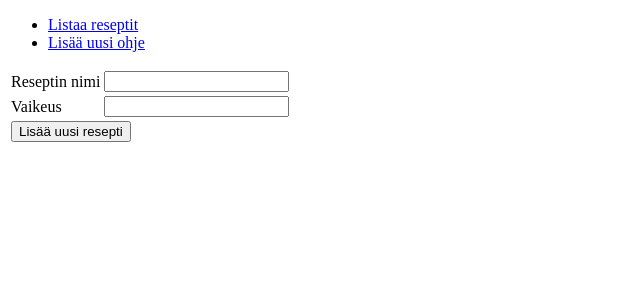
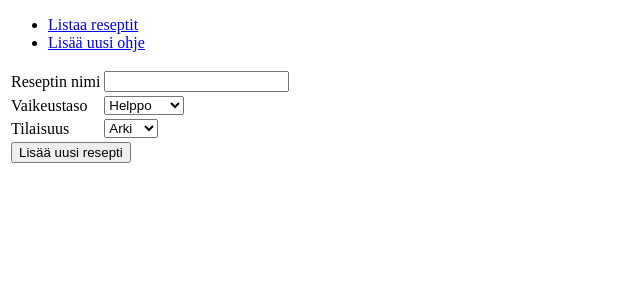
Before and after one commit to IidaHamalainen/elektroninen-kokkikirja, a Flask app: page /recipes/new/ in a window 1280 px wide. Shown: the top 300 px of the page, without its empty margins (0-640 px from the left). Run offline with Flask 2, Linux system fonts and the light colour scheme.

Commit message:
valikot vaikeustasoon ja tilanteeseen

```diff
--- a/application/recipes/forms.py
+++ b/application/recipes/forms.py
@@ -1,9 +1,11 @@
 from flask_wtf import FlaskForm
 from wtforms import StringField
+from wtforms import SelectField
 
 class RecipeForm(FlaskForm):
     name = StringField("Reseptin nimi")
-    difficult = StringField("Vaikeus")
+    difficult = SelectField(u'Vaikeustaso', choices=[('Helppo','Helppo'),('Keskitaso','Keskitaso'),('Vaikea','Vaikea')])
+    event = SelectField(u'Tilaisuus', choices=[('Arki','Arki'),('Juhla','Juhla')])
 
     class Meta:
         csrf = False
--- a/application/recipes/models.py
+++ b/application/recipes/models.py
@@ -6,7 +6,10 @@ class Recipe(db.Model):
 
     name = db.Column(db.String(144), nullable=False)
     difficult = db.Column(db.String(144), nullable=False)
+    event = db.Column(db.String(144), nullable=False)
+
 
     def __init__(self, name):
         self.name = name
-        self.difficult = "helppo"
+        self.difficult = "Helppo"
+        self.event = 'Arki'
--- a/application/recipes/views.py
+++ b/application/recipes/views.py
@@ -17,6 +17,7 @@ def recipes_create():
 
     r = Recipe(form.name.data)
     r.difficult = form.difficult.data
+    r.event = form.event.data
 
     db.session().add(r)
     db.session().commit()
--- a/application/templates/recipes/list.html
+++ b/application/templates/recipes/list.html
@@ -5,11 +5,13 @@
     <tr>
       <th>Resepti</th>
       <th>Vaikeus</th>
+      <th>Tilaisuus</th>
     </tr>
     {% for recipe in recipes %}
     <tr>
       <td>{{ recipe.name }}</td>
       <td>{{ recipe.difficult }}</td>
+      <td>{{ recipe.event }}</td>
     </tr>
     {% endfor %}
   </table>
--- a/application/templates/recipes/new.html
+++ b/application/templates/recipes/new.html
@@ -20,6 +20,14 @@
       </td>
     </tr>
     <tr>
+      <td>
+        {{ form.event.label }}
+      </td>
+      <td>
+        {{ form.event }}
+      </td>
+    </tr>
+    <tr>
       <td colspan="2">
   	<input type="submit" value="Lisää uusi resepti"/>
       </td>
```
